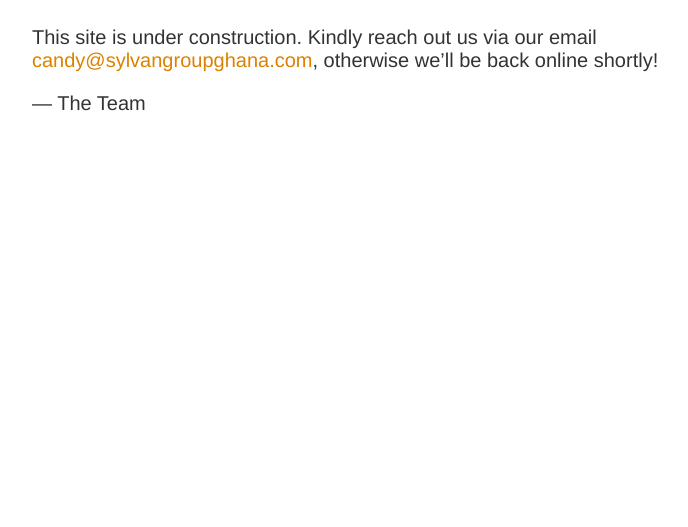
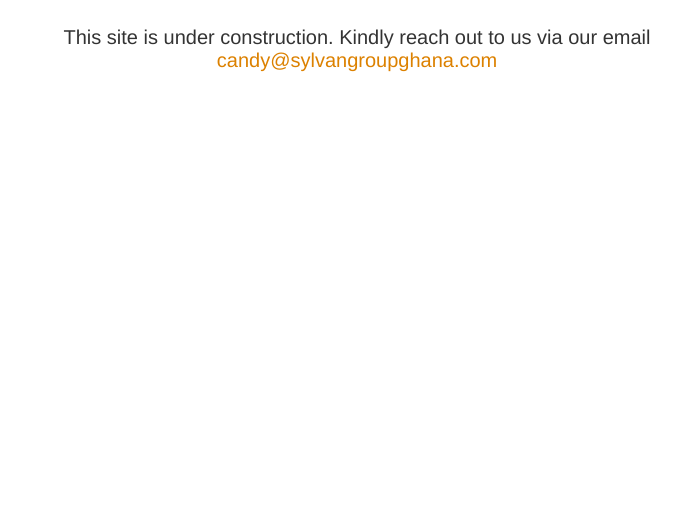
Before and after one commit to gabrielabiah/SlyvanGroupGhana, a plain HTML site: page index.html in a window 1280 px wide. Shown: the part 273-800 px from the top of the page, without its empty margins (283-971 px from the left). Drawn offline with Linux system fonts and the light colour scheme.

Commit message:
Update index.html

```diff
--- a/index.html
+++ b/index.html
@@ -16,13 +16,15 @@
   article { display: block; text-align: left; width: 650px; margin: 0 auto; }
   a { color: #dc8100; text-decoration: none; }
   a:hover { color: #333; text-decoration: none; }
+      p{
+        text-align: center;
+      }
 </style>
 
 <article>
     <h1>Sylvan Group Ghana</h1>
     <div>
-        <p>This site is under construction. Kindly reach out us via our email <a href="mailto:candy@sylvangroupghana.com"> candy@sylvangroupghana.com</a>, otherwise we&rsquo;ll be back online shortly!</p>
-        <p>&mdash; The Team</p>
+        <p>This site is under construction. Kindly reach out to us via our email <a href="mailto:candy@sylvangroupghana.com">candy@sylvangroupghana.com</a></p>
     </div>
 </article>
   </body>
```
